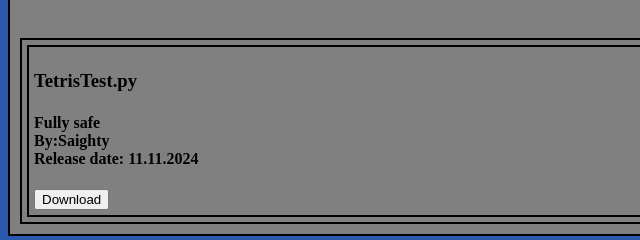
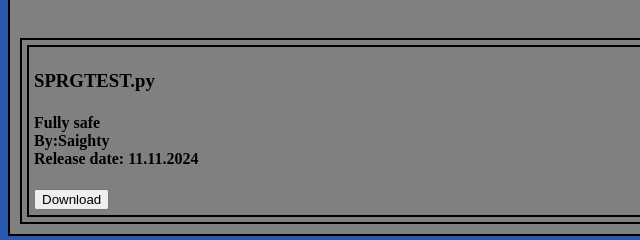
Before and after one commit to SaightyOfficial/SyrixOS, a plain HTML site: page programs.html in a window 1280 px wide. Shown: the part 553-793 px from the top of the page, 0-640 px from the left. Drawn offline with Linux system fonts and the light colour scheme.

Commit message:
Update programs.html

```diff
--- a/programs.html
+++ b/programs.html
@@ -37,7 +37,7 @@
 			<h2><p>Programs:</p></h2><br>
 		    <div>
 				<div>
-					<h3>TetrisTest.py</h3>
+					<h3>SPRGTEST.py</h3>
 					<h4>Fully safe<br>By:Saighty<br>Release date: 11.11.2024</h4>
 					<a href="Programs/sprgtest.sprg" download=""><button>Download</button></a>
 				</div>
```
